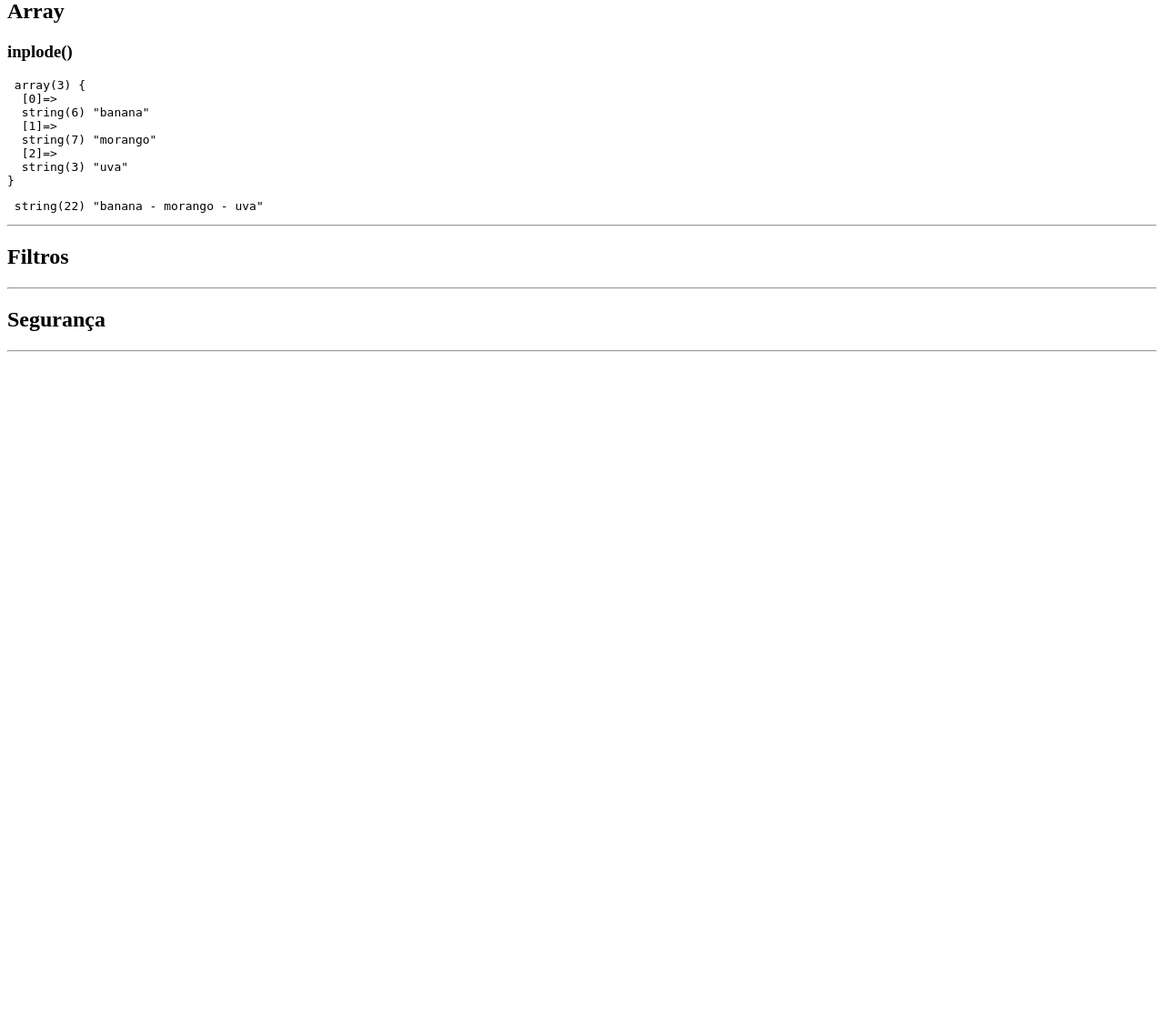
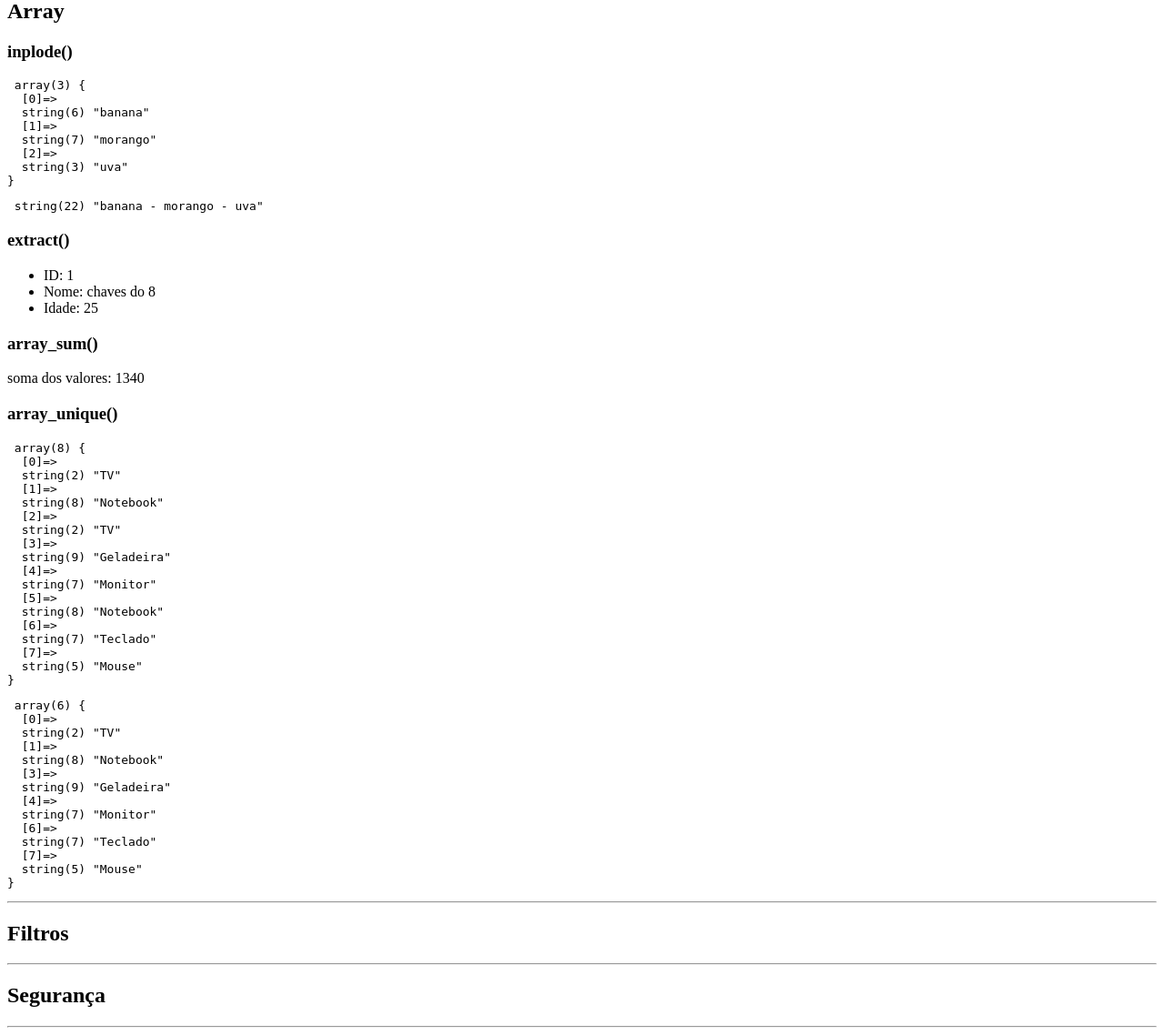
Before and after one commit to Phelipenunes/aulas-php, a PHP site: page /07-funcoes-nativas.php in a window 1280 px wide. Shown: the part 829-1967 px from the top of the page at 91% size. Before the commit the page ends 1216 px from the top, so only its background shows below. Run offline with PHP 8.4, Linux system fonts and the light colour scheme.

Commit message:
sla
quero ir embora

```diff
--- a/07-funcoes-nativas.php
+++ b/07-funcoes-nativas.php
@@ -57,6 +57,41 @@
     ?>
     <pre> <?=var_dump($frutas)?></pre>
     <pre> <?=var_dump($textofruta)?></pre>
+
+    <h3>extract()</h3>
+    <?php
+    $aluno = [
+        "id" => 1,
+        "nome" => "chaves do 8",
+        "idade" => 25
+    ];
+
+    extract($aluno);
+    ?>
+    <ul>
+        <li>ID: <?=$id?></li>
+        <li>Nome: <?=$nome?></li>
+        <li>Idade: <?=$idade?></li>
+    </ul>
+
+    <h3>array_sum()</h3>
+    <?php
+    $total = array_sum($valores);
+    ?>
+    <p>soma dos valores: <?=$total?></p>
+
+    <h3>array_unique()</h3>
+    <?php
+    $produtos = [
+        "TV", "Notebook", "TV",
+        "Geladeira", "Monitor", "Notebook",
+        "Teclado","Mouse"
+    ];
+
+    $produtosunicos = array_unique($produtos);
+    ?>
+    <pre> <?=var_dump($produtos)?></pre>
+    <pre> <?=var_dump($produtosunicos)?></pre>
     <hr>
     <?php ?>
     <h2>Filtros</h2>
```
